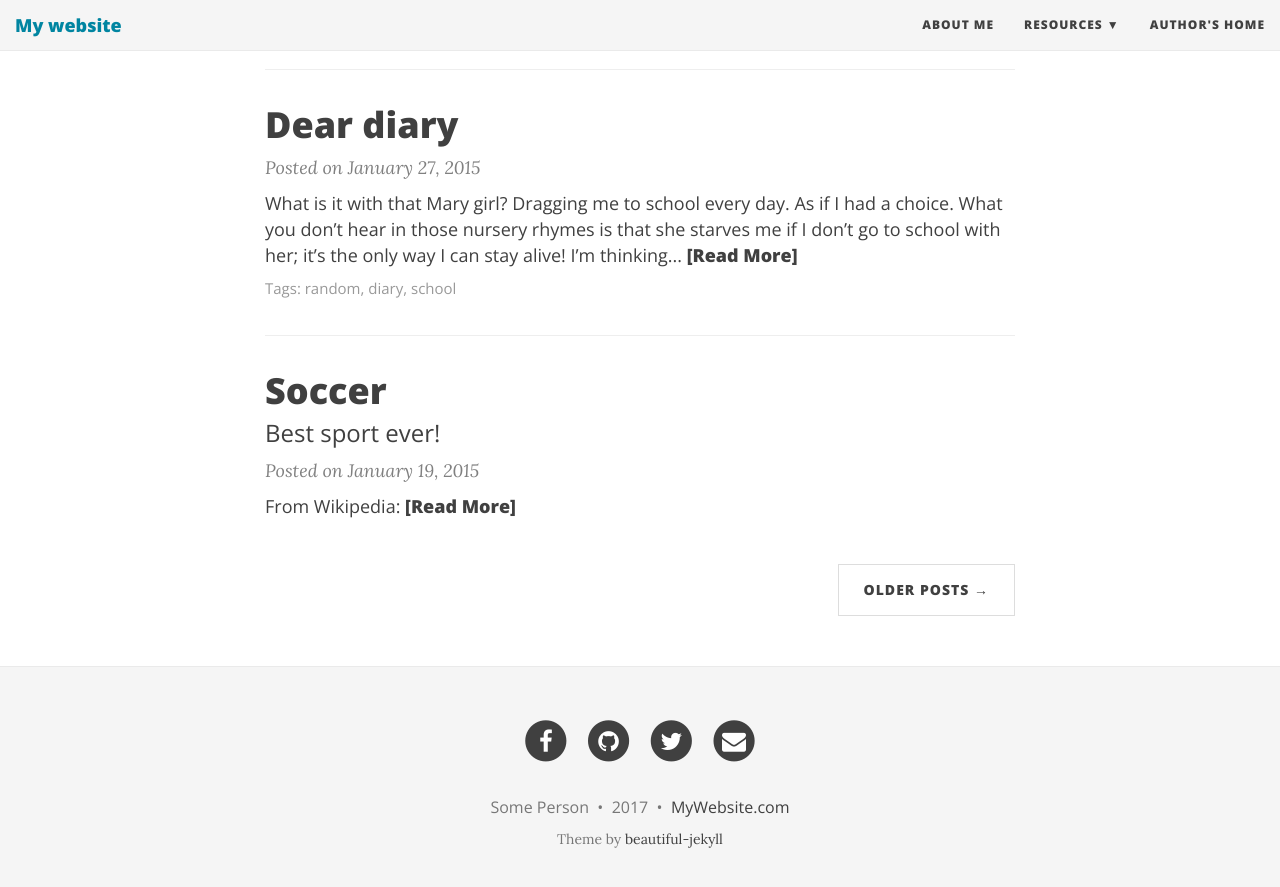
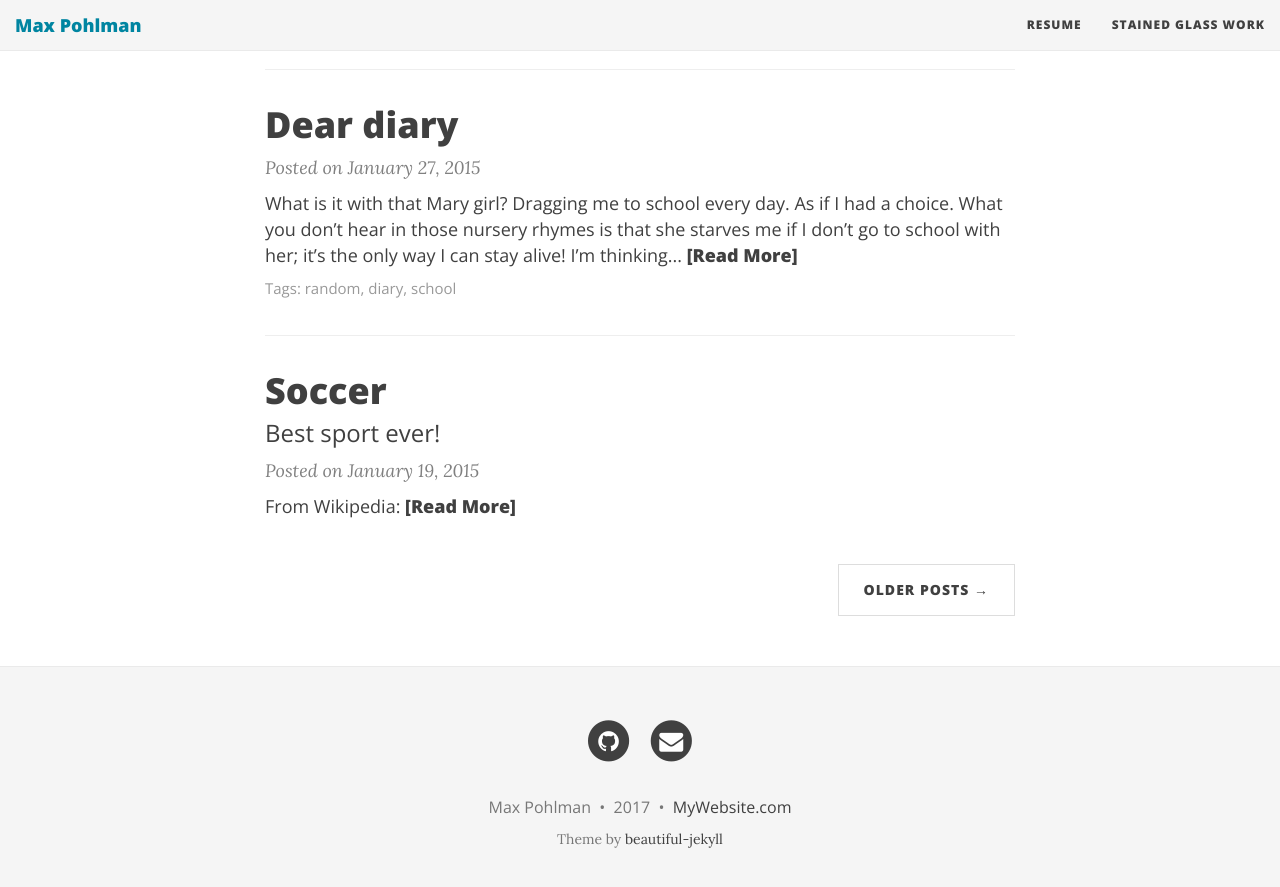
Before and after one commit to maxpohlman/maxpohlman.github.io, a Jekyll site: the page built from index.html, in a window 1280 px wide and 900 px high, scrolled down 1071 px. Shown: the top 887 px of the window. Built offline with Jekyll 4.4.1, drawn with Linux system fonts in a browser that asks for light colours; nearby versions of some CDN libraries; the list of posts is cut into pages by our own code.

Commit message:
small update

```diff
--- a/_config.yml
+++ b/_config.yml
@@ -4,7 +4,7 @@
 # baseurl is the website's URL without the hostname
 
 # If you are building a simple GitHub user page (http://username.github.io) then use these settings:
-url: "http://username.github.io"
+url: "http://maxpohlman.github.io"
 baseurl: ""
 
 # If you are building a GitHub project page then use these settings:
@@ -14,21 +14,17 @@ baseurl: ""
 # Of course don't forget to change the username and projectname to YOUR username and project
 
 # Name of website
-title: My website
+title: Max Pohlman
 
 # Short description of your site
-description: A virtual proof that name is awesome!
+description: Information about Max Pohlman
 
 # --- Navigation bar options --- #
 
 # List of links in the navigation bar
 navbar-links:
-  About Me: "aboutme"
-  Resources:
-    - Beautiful Jekyll: "http://deanattali.com/beautiful-jekyll/"
-    - Learn markdown: "http://www.markdowntutorial.com/"
-    - GitHub Pages: "https://pages.github.com/"
-  Author's home: "http://deanattali.com"
+  Resume: "Resume"
+  Stained Glass Work: "SG"
 
 # Image to show in the navigation bar - image must be a square (width = height)
 # Remove this parameter if you don't want an image in the navbar
@@ -43,10 +39,10 @@ avatar: "/img/avatar-icon.png"
 # Change all these values or delete the ones you don't want.
 # Important: you must keep the "name" parameter, everything else you can remove
 author:
-  name: Some Person
-  email: "youremail@domain.com"
+  name: Max Pohlman
+  email: "maxpohlman@gmail.com"
   facebook: yourname  # eg. daattali
-  github: yourname    # eg. daattali
+  github: maxpohlman    # eg. daattali
   twitter: yourname   # eg. daattali
   reddit: yourname    # eg. daattali
   google-plus: +yourname   # eg. +DeanAttali or 109424658772469020925
@@ -62,9 +58,9 @@ author:
 # Select which links to show in the footer
 footer-links-active:
   rss: false
-  facebook: true
+  facebook: false
   email: true
-  twitter: true
+  twitter: false
   google-plus: false
   github: true
   reddit: false
```
